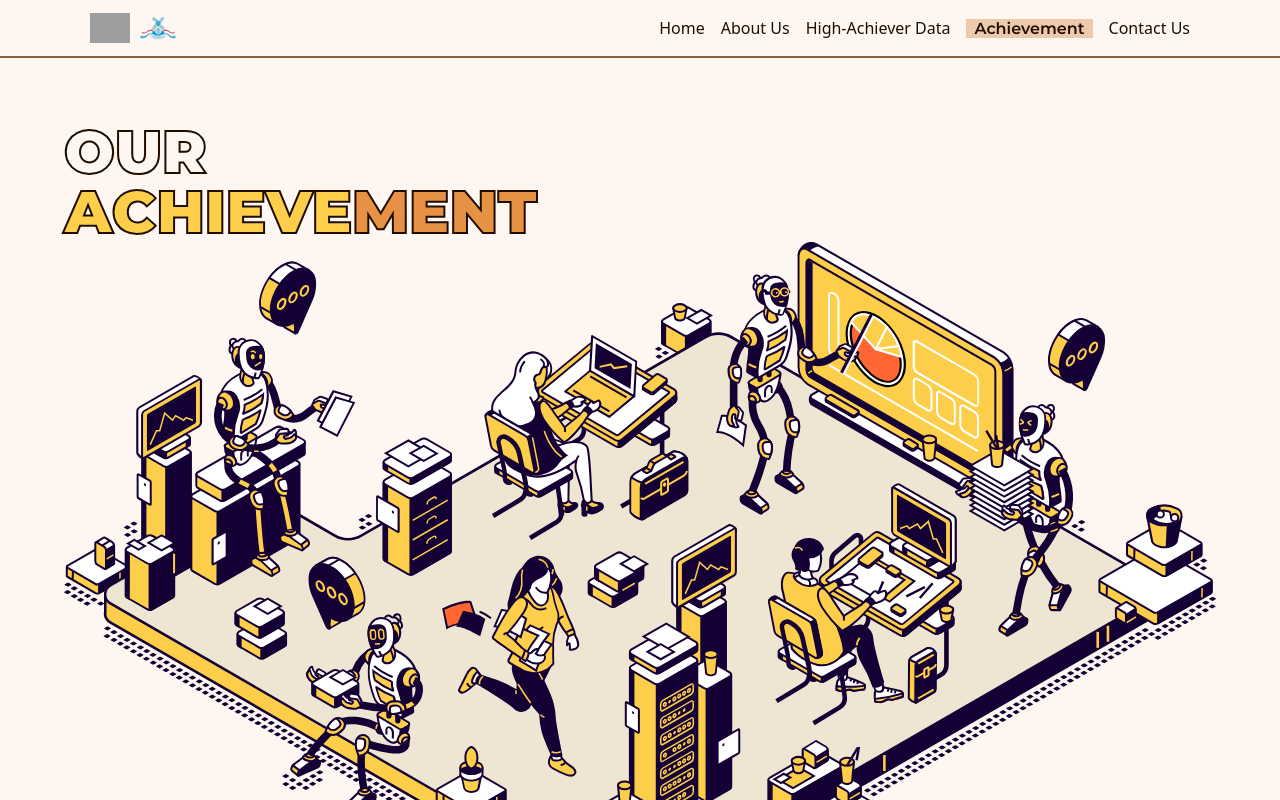
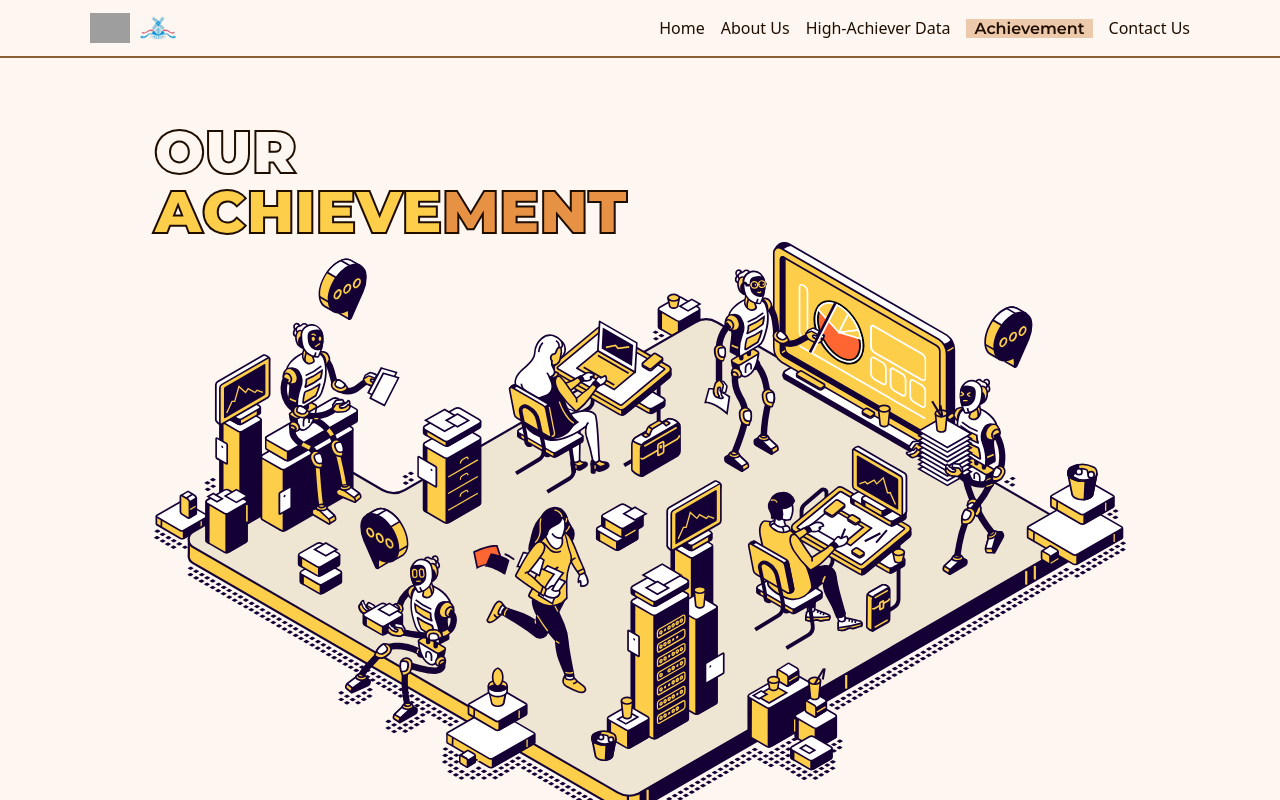
Before and after one commit to winatungmiharja/ikseda, a Next.js app: page /achievement in a window 1280 px wide. Shown: the top 800 px of the page. Built offline with nearby package versions, Linux system fonts and the light colour scheme; grey boxes are pictures that could not be loaded; a web font is replaced by a local one.

Commit message:
fix: layout classes

```diff
--- a/src/container/achievement/CoverSection.tsx
+++ b/src/container/achievement/CoverSection.tsx
@@ -3,7 +3,7 @@ import * as React from 'react';
 
 export default function CoverSection() {
   return (
-    <div className='p-4 w-full md:p-16'>
+    <div className='layout p-4 w-full md:p-16'>
       <div className=''>
         <h1 className='font-outline-900-sm text-transparent uppercase md:font-outline-900-md'>
           Our
--- a/src/pages/achievement.tsx
+++ b/src/pages/achievement.tsx
@@ -16,7 +16,7 @@ export default function AchievementPage() {
           <div className='sticky top-0 z-0 w-full md:min-h-screen'>
             <CoverSection />
           </div>
-          <div className='layout flex z-10 flex-col justify-center items-center'>
+          <div className='layout flex relative z-10 flex-col justify-center items-center'>
             <img
               src='/images/rope.svg'
               alt=''
```
